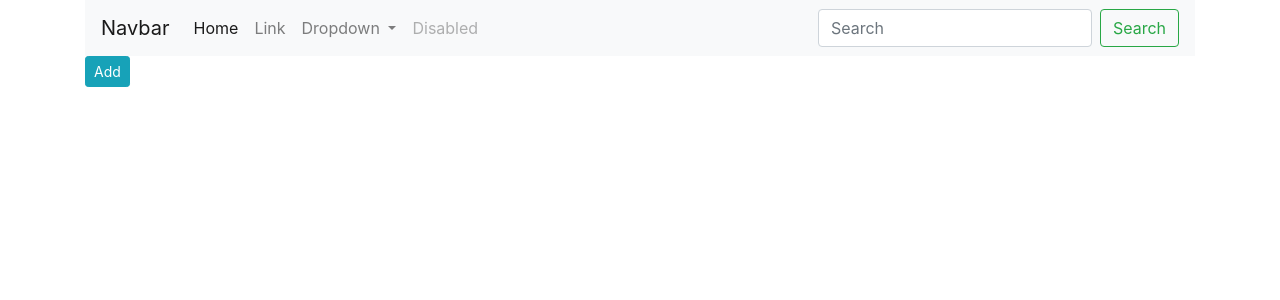
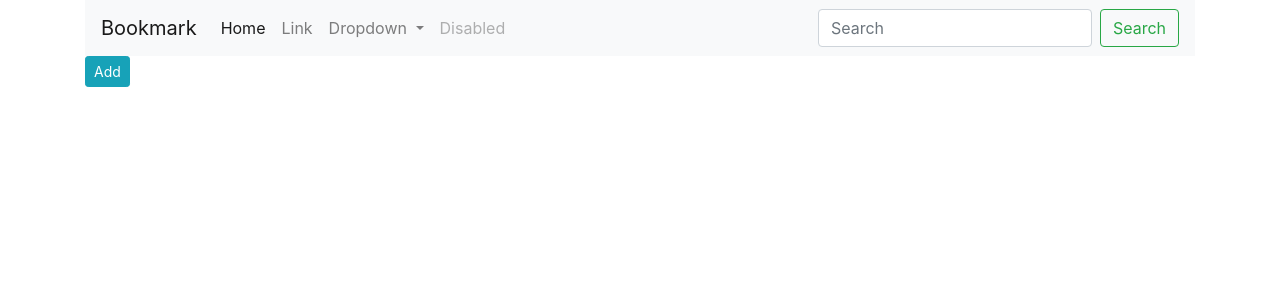
Before and after one commit to newdecide/bookmark, a Django app: template bookmark/templates/bookmark/bookmark_form.html in a window 1280 px wide. Shown: the top 300 px of the page. Run offline with Django 3.2, Linux system fonts and the light colour scheme; the template is opened without the code that fills it, so the values that code supplies are empty; some libraries are stand-ins or nearby versions.

Commit message:
navbar 이름 Bookmark로 변경

```diff
--- a/templates/Base.html
+++ b/templates/Base.html
@@ -18,7 +18,7 @@
 <body>
 <div class="container">
     <nav class="navbar navbar-expand-lg navbar-light bg-light">
-        <a class="navbar-brand" href="#">Navbar</a>
+        <a class="navbar-brand" href="#">Bookmark</a>
         <button class="navbar-toggler" type="button" data-toggle="collapse" data-target="#navbarSupportedContent"
                 aria-controls="navbarSupportedContent" aria-expanded="false" aria-label="Toggle navigation">
             <span class="navbar-toggler-icon"></span>
```
